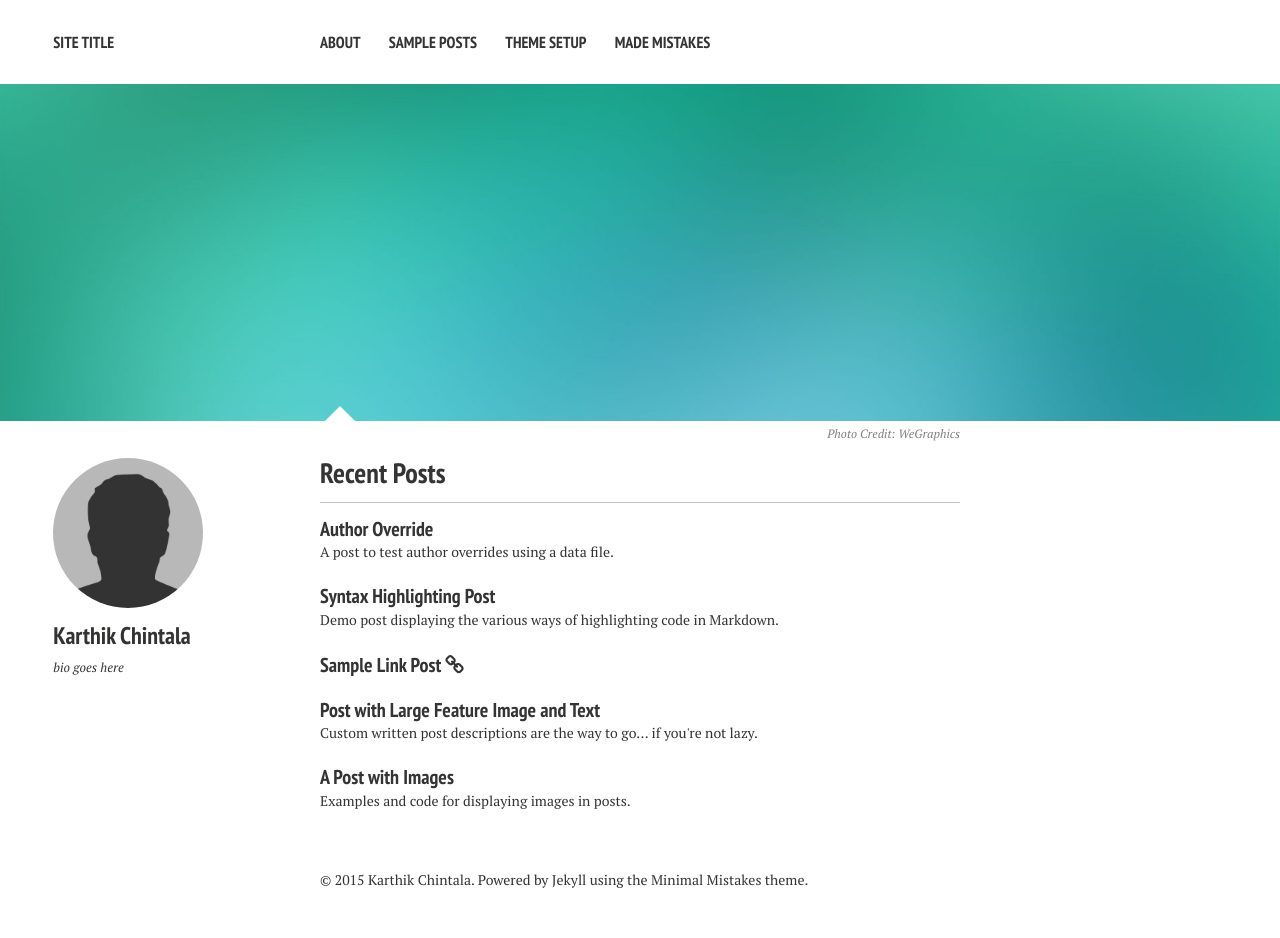
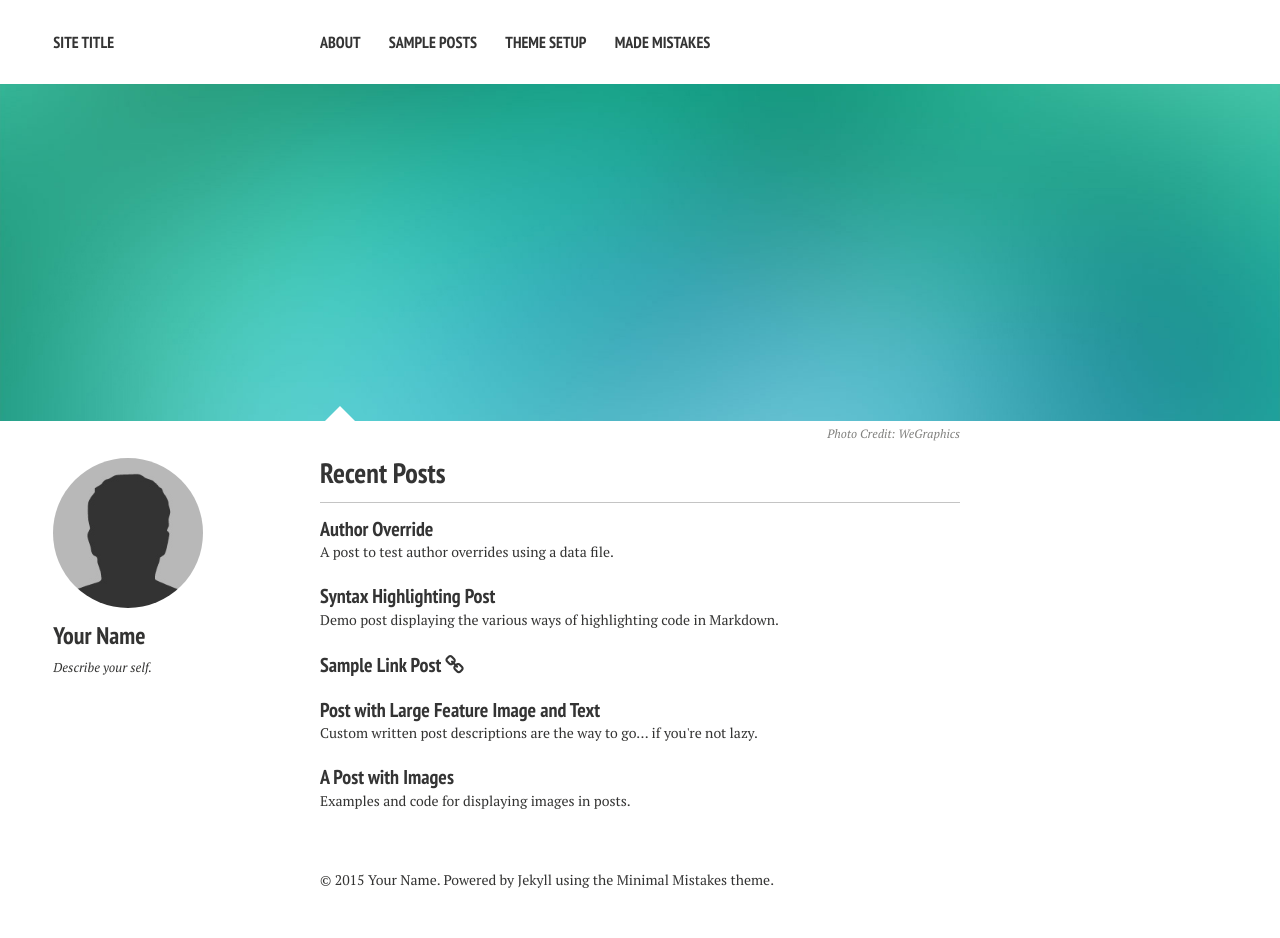
Before and after one commit to karthikchintalas/karthikchintalas.github.io, a Jekyll site: the page built from index.md, in a window 1280 px wide. Built offline with Jekyll 4.4.1, drawn with Linux system fonts in a browser that asks for light colours; nearby versions of some CDN libraries.

Commit message:
moved back
moving back to original

```diff
--- a/_config.yml
+++ b/_config.yml
@@ -2,14 +2,14 @@
 
 title:            Site Title
 locale:           en_US
-url:    http://karthikchintalas.github.io
+url:
 
 
 # Jekyll configuration
 
 permalink:   /:categories/:title/
 markdown:    kramdown
-highlighter: route
+highlighter: pygments
 sass:
   sass_dir: _sass
   style: compressed
@@ -26,12 +26,12 @@ kramdown:
 
 # Site owner
 owner:
-  name: Karthik Chintala
+  name: Your Name
   avatar: bio-photo.jpg
-  bio: "bio goes here"
+  bio: "Describe your self."
   email:
   disqus-shortname:
-  twitter: #nani938
+  twitter: #username
   facebook: #username
   google:
     plus: #username
```
Also changed, not shown: Gemfile.lock.
